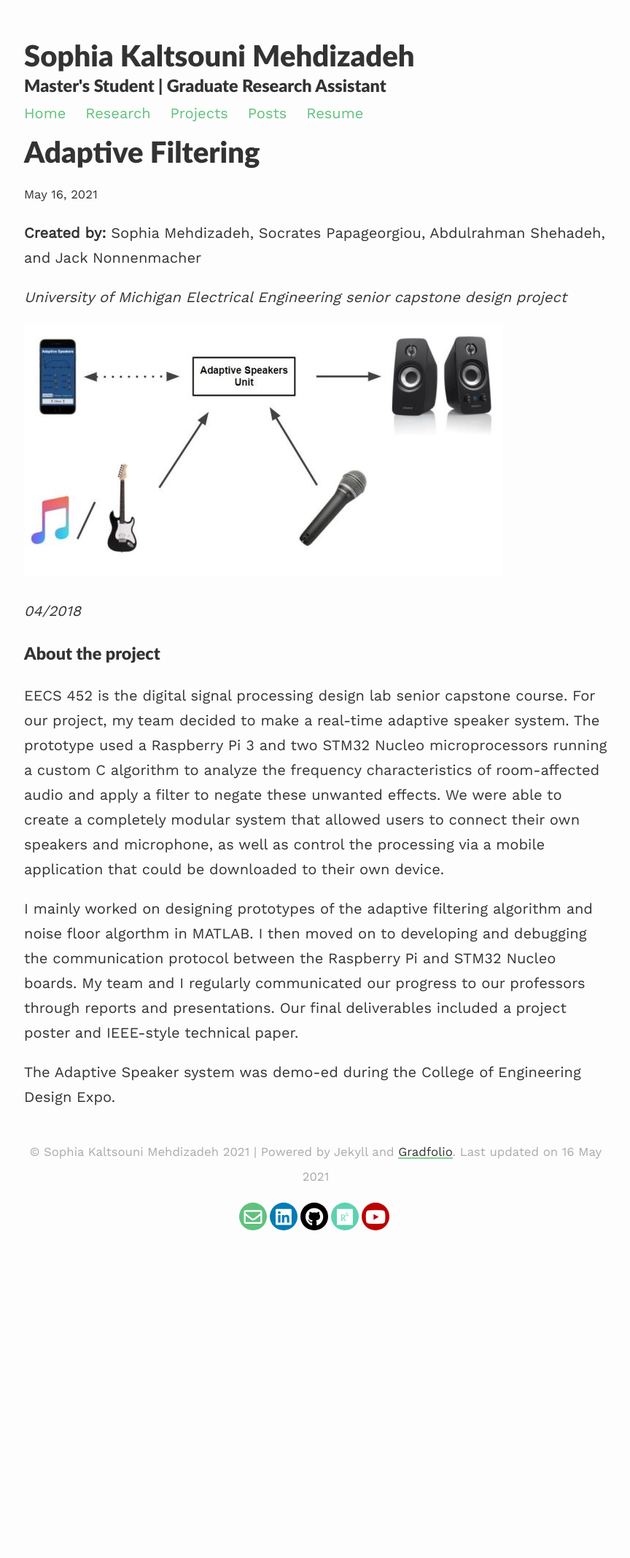
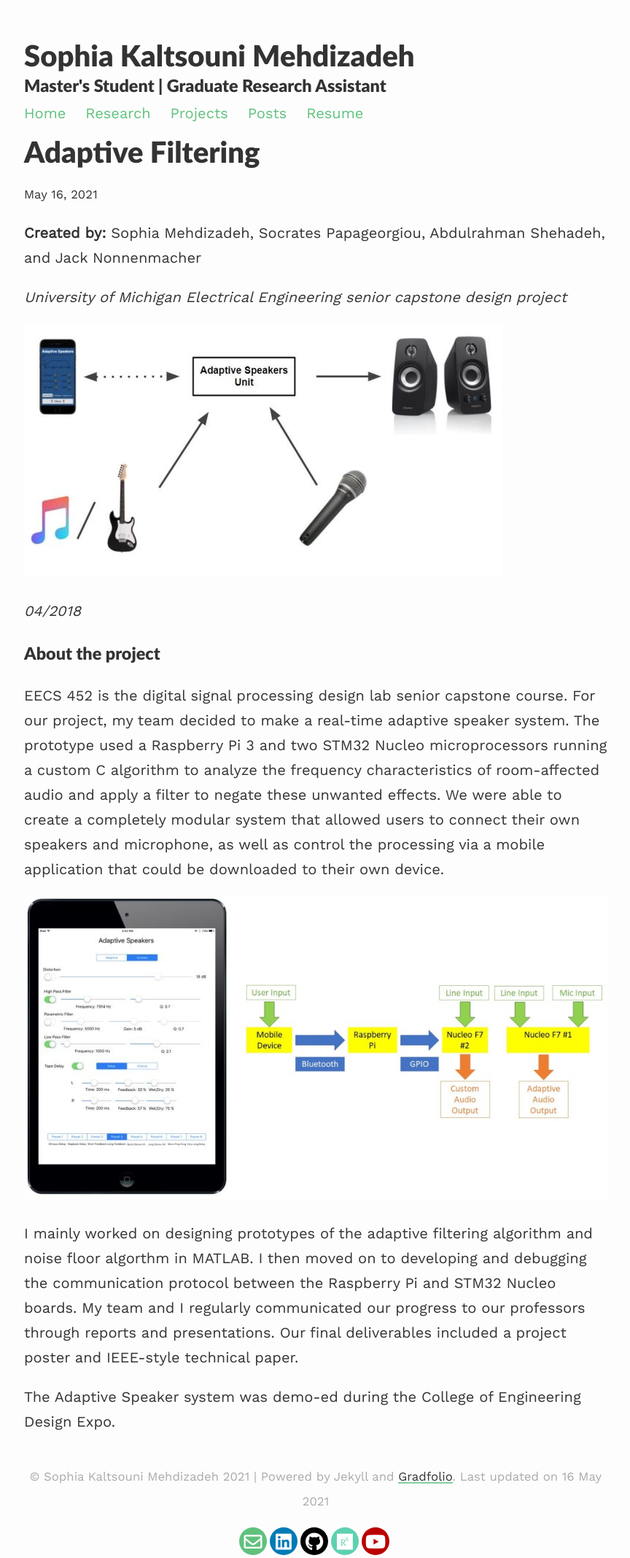
Before and after one commit to smehdizadeh/smehdizadeh.github.io, a Jekyll site: the page built from _projects/4_project.md, in a window 1280 px wide. Shown: the whole page at 73% size, without its empty margins (207-1071 px from the left). Built offline with Jekyll 4.4.1, drawn with Linux system fonts in a browser that asks for light colours; nearby versions of some CDN libraries; before the commit the page ends 1690 px from its top, so only the background shows below that.

Commit message:
Update 4_project.md

```diff
--- a/_projects/4_project.md
+++ b/_projects/4_project.md
@@ -16,6 +16,8 @@ description: Prototype of a real-time adaptive speaker system
 
 EECS 452 is the digital signal processing design lab senior capstone course. For our project, my team decided to make a real-time adaptive speaker system. The prototype used a Raspberry Pi 3 and two STM32 Nucleo microprocessors running a custom C algorithm to analyze the frequency characteristics of room-affected audio and apply a filter to negate these unwanted effects. We were able to create a completely modular system that allowed users to connect their own speakers and microphone, as well as control the processing via a mobile application that could be downloaded to their own device.
 
+![App and signal flow](/assets/images/Capture_AdaptiveApp.JPG)
+
 I mainly worked on designing prototypes of the adaptive filtering algorithm and noise floor algorthm in MATLAB. I then moved on to developing and debugging the communication protocol between the Raspberry Pi and STM32 Nucleo boards. My team and I regularly communicated our progress to our professors through reports and presentations. Our final deliverables included a project poster and IEEE-style technical paper.
 
 The Adaptive Speaker system was demo-ed during the College of Engineering Design Expo.
```
